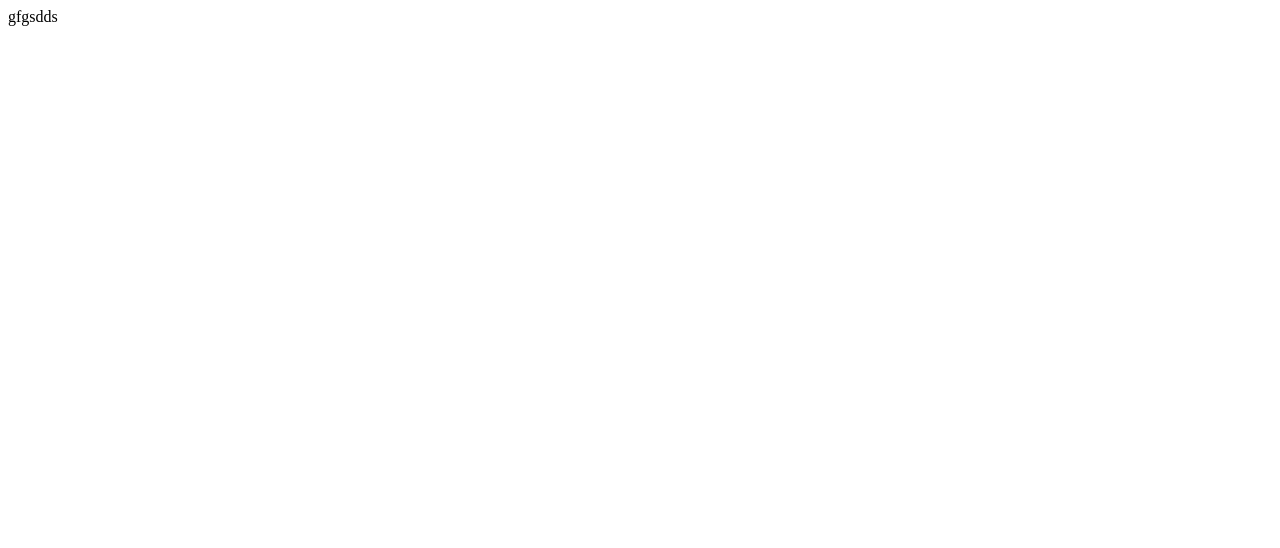
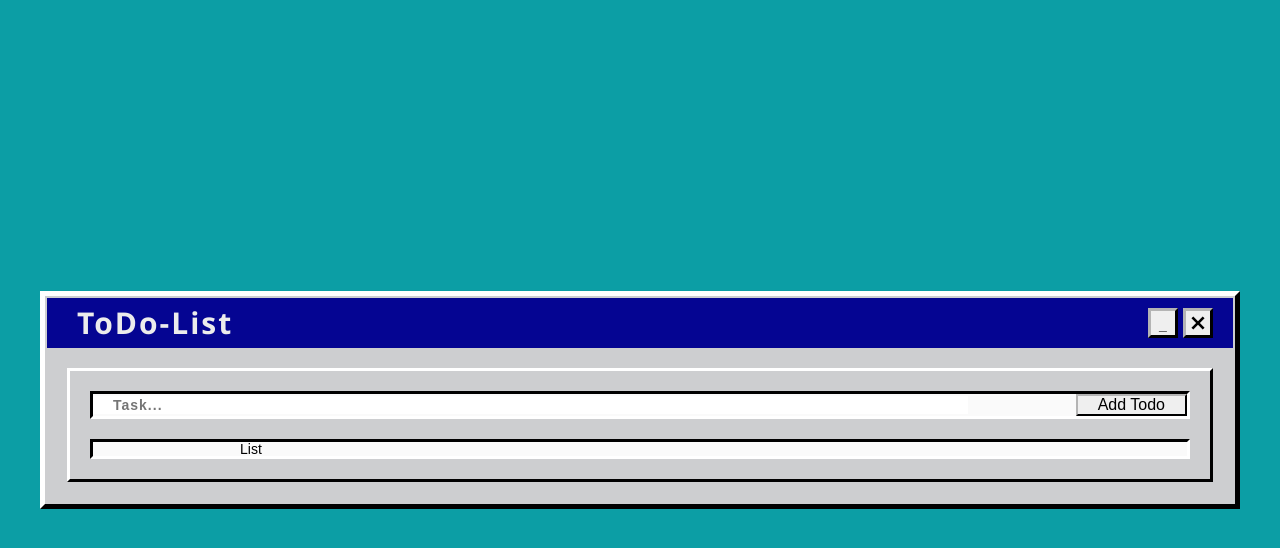
Before and after one commit to TePMo-Tapo4eK/React-ToDo-2, a React (Vite) app: page / in a window 1280 px wide. Shown: the top 548 px of the page. Built offline with nearby package versions, Linux system fonts and the light colour scheme.

Commit message:
imported styles and main page

```diff
--- a/package.json
+++ b/package.json
@@ -10,9 +10,11 @@
   "dependencies": {
     "@reduxjs/toolkit": "^1.8.3",
     "@types/react-redux": "^7.1.24",
+    "framer-motion": "^6.4.3",
     "react": "^18.0.0",
     "react-dom": "^18.0.0",
-    "react-redux": "^8.0.2"
+    "react-redux": "^8.0.2",
+    "sass": "^1.53.0"
   },
   "devDependencies": {
     "@types/react": "^18.0.0",
--- a/src/data/store.tsx
+++ b/src/data/store.tsx
@@ -11,3 +11,5 @@ export const Counter = () => {
 
 
 export type RootState = ReturnType<typeof rootReducer>
+
+export type App = ReturnType<typeof rootReducer>
--- /dev/null
+++ b/src/invis.scss
@@ -0,0 +1,38 @@
+/*Обнуление*/
+*{
+	padding: 0;
+	margin: 0;
+	border: 0;
+}
+*,*:before,*:after{
+	-moz-box-sizing: border-box;
+	-webkit-box-sizing: border-box;
+	box-sizing: border-box;
+}
+:focus,:active{outline: none;}
+a:focus,a:active{outline: none;}
+
+nav,footer,header,aside{display: block;}
+
+html,body{
+	height: 100%;
+	width: 100%;
+	font-size: 100%;
+	line-height: 1;
+	font-size: 14px;
+	-ms-text-size-adjust: 100%;
+	-moz-text-size-adjust: 100%;
+	-webkit-text-size-adjust: 100%;
+}
+input,button,textarea{font-family:inherit;}
+
+input::-ms-clear{display: none;}
+button{cursor: pointer;}
+button::-moz-focus-inner {padding:0;border:0;}
+a, a:visited{text-decoration: none;}
+a:hover{text-decoration: none;}
+ul li{list-style: none;}
+img{vertical-align: top;}
+
+h1,h2,h3,h4,h5,h6{font-size:inherit;font-weight: 400;}
+/*--------------------*/
--- a/src/main.tsx
+++ b/src/main.tsx
@@ -1,6 +1,7 @@
 import React from 'react'
 import ReactDOM from 'react-dom/client'
-import App from './window/App'
+import App from './window/App/Index'
+import "./invis.scss"
 
 ReactDOM.createRoot(document.getElementById('root')!).render(
   <React.StrictMode>
--- a/src/window/App.tsx
+++ /dev/null
@@ -1,15 +0,0 @@
-
-import React from 'react'
-import { useState } from 'react'
-
-
-function App() {
-
-  return (
-    <div className="App">
-      gfgsdds
-    </div>
-  )
-}
-
-export default App
--- /dev/null
+++ b/src/window/App/Index.tsx
@@ -0,0 +1,41 @@
+import React, { useState, useEffect } from "react";
+import "./index.module.scss";
+import styles from "./index.module.scss";
+import { motion } from "framer-motion"
+
+const App: React.FC = () => {
+
+  return (
+    <div className={styles.Main}>
+      <motion.div drag dragMomentum={false} className={styles.App}>
+        <div className={styles.Header}>
+          <h1 className={styles.Name}>ToDo-List</h1>
+          <div className={styles.Header__btns}>
+            <button>_</button>
+            <button><svg xmlns="http://www.w3.org/2000/svg" aria-hidden="true" role="img" width="1em" height="1em" preserveAspectRatio="xMidYMid meet" viewBox="0 0 64 64"><path fill="currentColor" d="M62 10.571L53.429 2L32 23.429L10.571 2L2 10.571L23.429 32L2 53.429L10.571 62L32 40.571L53.429 62L62 53.429L40.571 32z"/></svg></button>
+          </div>
+        </div>
+
+        <div className={styles.Todos}>
+          <div className={styles.Form}>
+            <input
+              type="text"
+              placeholder="Task..."
+              // onChange={(e) => setValue(e.target.value)}
+            ></input>
+            <button >Add Todo</button>
+          </div>
+          <div className={styles.Todos__In}>
+            <div className={styles.todo}>
+              <div className={styles.todo__list}>
+                List
+              </div>
+            </div>
+          </div>
+        </div>
+      </motion.div>
+    </div>
+  );
+};
+
+export default App;
--- /dev/null
+++ b/src/window/App/index.module.scss
@@ -0,0 +1,199 @@
+.Main{
+    display: flex;
+    align-items: center;
+    justify-content: center;
+    width: 100vw;
+    height: 100vh;
+    background-color: #0c9ea5;
+    overflow: hidden;
+}
+.App{
+    font-family:Arial, Helvetica, sans-serif;
+    display: flex;
+    align-items: center;
+    flex-direction: column;
+    justify-content: start;
+    max-width: 1200px;
+    margin: 0 auto;
+    width: 100vw;
+    height: fit-content;
+    max-height: 900px;
+    padding: 2px;
+    border-top: 5px solid white;
+    border-left: 5px solid white;
+    border-bottom: 5px solid black;
+    border-right: 5px solid black;
+    background-color: 	#cdced0;
+
+
+}
+.Header {
+    width: 100%;
+    height: fit-content;
+    display: flex;
+    align-items: center;
+    justify-content: space-between;
+    flex-direction: row;
+    background-color: #050592;
+    padding: 0 20px;
+    .Author{
+        font-size: 12px;
+        color: gray;
+        padding: 10px;
+    }
+    .Name{
+        margin: 0;
+        font-weight: 600;
+    }
+    button {
+        height: 30px;
+        width: 30px;
+        border-top: 3px solid rgb(180, 180, 180);
+        border-left: 3px solid rgb(180, 180, 180);
+        border-bottom: 3px solid black;
+        border-right: 3px solid black;
+        margin-left: 5px;
+        font-weight: 600;
+        font-size: 14px;
+        line-height: 28px;
+    }
+
+    h1{
+        font-size: 30px;
+        letter-spacing: 2px;
+        text-align: start;
+        padding: 10px;
+        color:rgb(236, 236, 236);
+        font-family: 'Segoe UI', Tahoma, Geneva, Verdana, sans-serif;
+    };
+}
+
+.Form{
+    display: flex;
+    align-items: center;
+    justify-content: space-between;
+    background-color: rgb(250, 250, 250);
+    width: calc(100% - 40px);
+    margin: 20px;
+    border-bottom: 3px solid white;
+    border-right: 3px solid white;
+    border-top: 3px solid black;
+    border-left: 3px solid black;
+
+    input{
+        width: 80%;
+        font-size: 16px;
+        padding-left: 20px;
+        &::placeholder{
+            font-size: 14px;
+            font-weight: 600;
+            letter-spacing: 1px;
+            font-family: Arial, Helvetica, sans-serif;
+        }
+    }
+    button{
+        padding: 0 20px;
+        font-size: 16px;
+        height: 100%;
+        border-top: 2px solid rgb(180, 180, 180);
+        border-left: 2px solid rgb(180, 180, 180);
+        border-bottom: 2px solid black;
+        border-right: 2px solid black;
+    }
+}
+
+.todo{
+    width: 800px;
+    margin: 0 auto;
+    height: fit-content;
+    display: flex;
+    align-items: center;
+    flex-direction: column;
+
+    &__list{
+        width: 100%;
+        display: flex;
+        flex-direction: column;
+    }
+}
+
+.todo__item{
+    min-height: 50px;
+    padding: 20px;
+    margin-bottom: 20px;
+    border-top: 3px solid rgb(180, 180, 180);
+    border-left: 3px solid rgb(180, 180, 180);
+    border-bottom: 3px solid black;
+    border-right: 3px solid black;
+
+    &:first-child{
+        margin-top: 20px;
+    }
+}
+.Todos{
+    width: calc(100% - 40px);
+    margin: 20px;
+    background-color: #cdced0;
+    border-top: 3px solid white;
+    border-left: 3px solid white;
+    border-bottom: 3px solid black;
+    border-right: 3px solid black;
+
+    &__In{
+        margin: 20px;
+        background-color: rgb(250, 250, 250);
+        max-height: 700px;
+        border-bottom: 3px solid white;
+        border-right: 3px solid white;
+        border-top: 3px solid black;
+        border-left: 3px solid black;
+        overflow: scroll;
+        overflow-x: hidden;
+    }
+}
+
+//Окошко тодошки
+.todo__discription{
+    font-size: 20px;
+}
+.todo__item{
+    display: flex;
+    align-items: center;
+    justify-content: space-between;
+
+    &_btns{
+        display: flex;
+        align-items: center;
+        flex-direction: row;
+    }
+
+    button {
+        height: 30px;
+        width: 30px;
+        border-top: 2px solid rgb(180, 180, 180);
+        border-left: 2px solid rgb(180, 180, 180);
+        border-bottom: 2px solid black;
+        border-right: 2px solid black;
+        font-weight: 600;
+        font-size: 16px;
+        line-height: 32px;
+        margin-left: 5px;
+        display: flex;
+        align-items: center;
+        justify-content: center;
+        &.close{
+            font-size: 14px;
+        }
+        &.accept:hover{
+            background-color: rgb(197, 233, 162);
+        }
+        &.close:hover{
+            background-color: rgb(243, 96, 96);
+        }
+    }
+
+    &__number{
+        font-size: 20px;
+    }
+
+}
```
Also changed, not shown: 2 other files (tests, documents, lock files or other folders).
